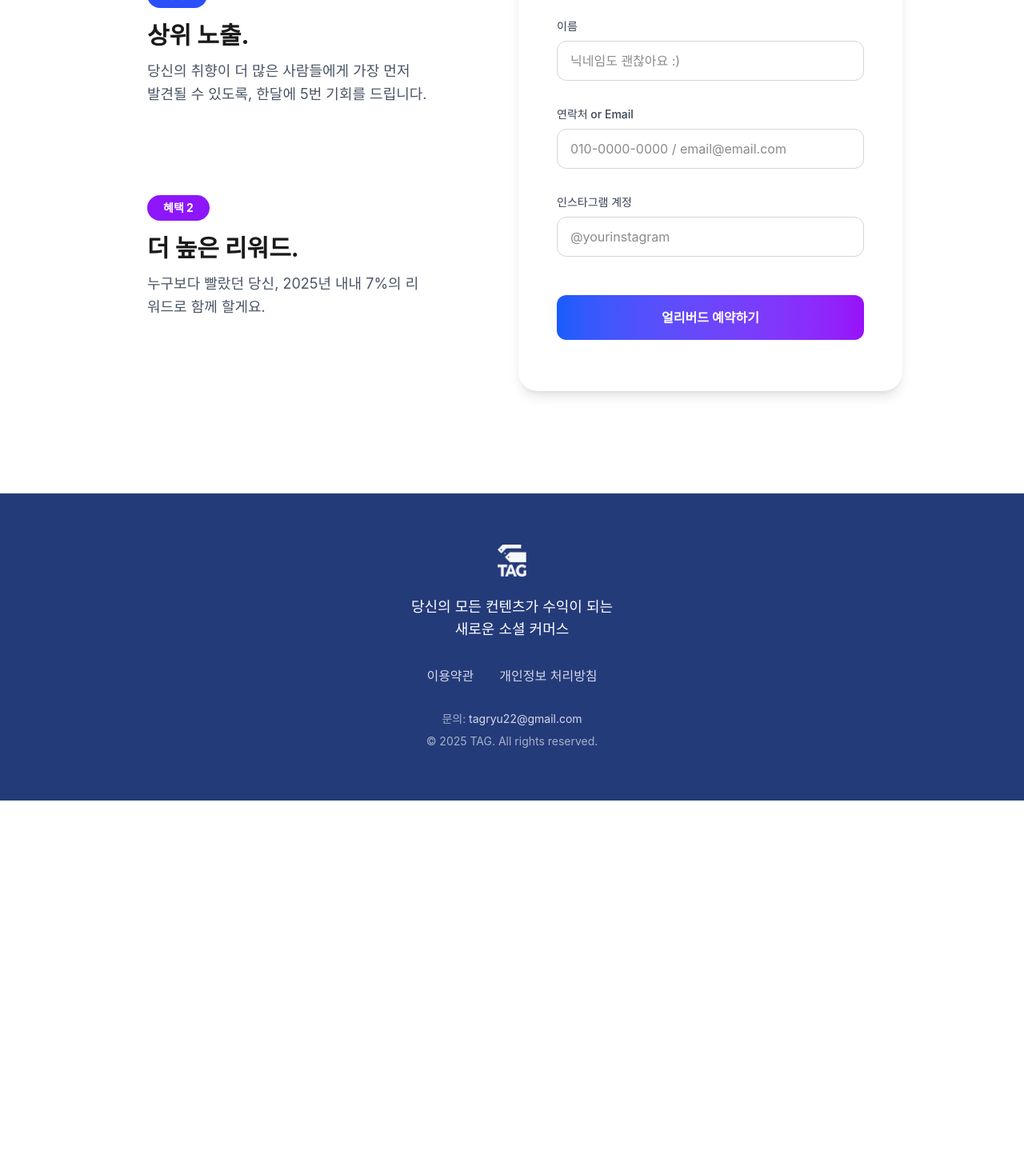
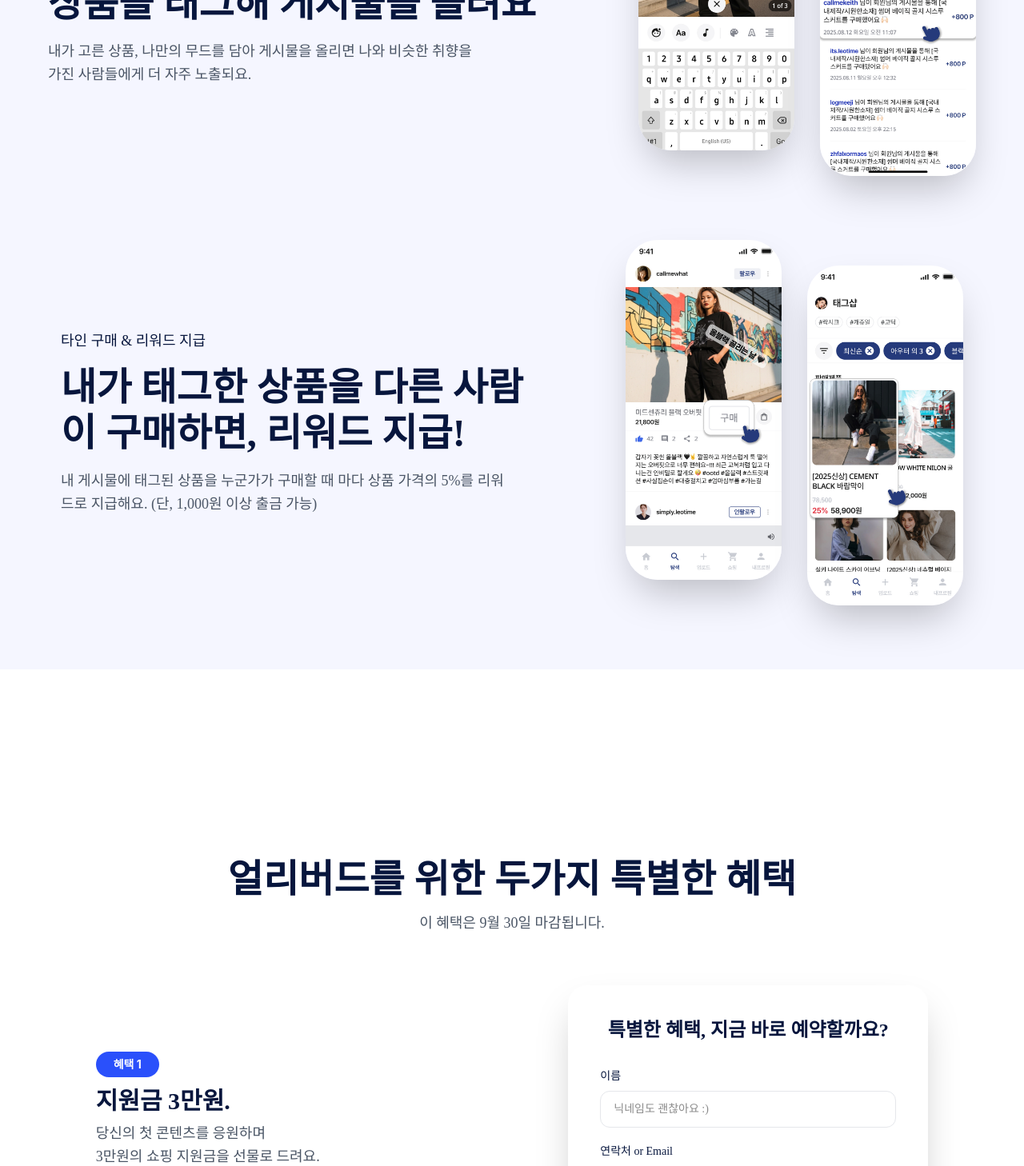
Before and after one commit to tagryu/tag_landing, a Next.js app: page / in a window 1280 px wide. Shown: the part 2860-4318 px from the top of the page at 80% size. Before the commit the page ends 3861 px from the top, so only its background shows below. Built offline with nearby package versions, Linux system fonts and the light colour scheme; no server answers.

Commit message:
Feat: UI update

```diff
--- a/src/app/page.tsx
+++ b/src/app/page.tsx
@@ -2,7 +2,8 @@ import Navigation from '@/components/Navigation';
 import HeroSection from '@/components/HeroSection';
 import RevenueSection from '@/components/RevenueSection';
 import RewardSection from '@/components/RewardSection';
-import IncomeCalculator from '@/components/IncomeCalculator';
+import OOTDSection from '@/components/OOTDSection';
+import EarlyBirdSection from '@/components/EarlyBirdSection';
 import Footer from '@/components/Footer';
 
 export default function Home() {
@@ -12,7 +13,8 @@ export default function Home() {
       <HeroSection />
       <RevenueSection />
       <RewardSection />
-      <IncomeCalculator />
+      <OOTDSection />
+      <EarlyBirdSection />
       <Footer />
     </div>
   );
--- a/src/components/EarlyBirdSection.tsx
+++ b/src/components/EarlyBirdSection.tsx
@@ -49,14 +49,15 @@ export default function EarlyBirdSection() {
       <div className="container mx-auto px-6 sm:px-6 max-w-7xl py-16 sm:py-20">
         <div className="text-center mb-12 sm:mb-16">
           <h2
-            className={`font-bold text-[#07163D] mb-4 transition-all duration-1000 text-5xl px-4 sm:px-0 ${
+            className={`font-bold text-[#07163D] mb-4 transition-all duration-1000 text-2xl sm:text-5xl px-4 sm:px-0 ${
               isVisible
                 ? 'opacity-100 translate-y-0'
                 : 'opacity-0 translate-y-10'
             }`}
             style={{ fontFamily: 'Pretendard', transitionDelay: '200ms' }}
           >
-            얼리버드를 위한 두가지 특별한 혜택
+            <span className="sm:hidden">얼리버드를 위한<br/>두가지 특별한 혜택</span>
+            <span className="hidden sm:inline">얼리버드를 위한 두가지 특별한 혜택</span>
           </h2>
           <p
             className={`text-gray-600 transition-all duration-1000 text-base sm:text-lg px-4 sm:px-0 ${
@@ -87,11 +88,11 @@ export default function EarlyBirdSection() {
                   혜택 1
                 </div>
                 <h4 className="font-bold text-[#07163D] mb-2 text-xl sm:text-3xl px-4 sm:px-0" style={{ fontFamily: 'Pretendard' }}>
-                  더 많은 노출.
+                  지원금 3만원.
                 </h4>
                 <p className="text-gray-600 leading-relaxed px-4 sm:px-0 text-base sm:text-lg" style={{ fontFamily: 'Pretendard' }}>
-                  <span className="sm:hidden">당신의 스타일이 더 많은 사람들에게<br/>가장 먼저 발견될 수 있도록<br/>5번의 기회를 드립니다.</span>
-                  <span className="hidden sm:inline">당신의 스타일이 더 많은 사람들에게 가장 먼저<br/>발견될 수 있도록 5번의 기회를 드립니다.</span>
+                  <span className="sm:hidden">당신의 첫 콘텐츠를 응원하며<br/>3만원의 쇼핑 지원금을 선물로 드려요.</span>
+                  <span className="hidden sm:inline">당신의 첫 콘텐츠를 응원하며<br/>3만원의 쇼핑 지원금을 선물로 드려요.</span>
                 </p>
               </div>
 
@@ -104,7 +105,7 @@ export default function EarlyBirdSection() {
                   더 높은 리워드.
                 </h4>
                 <p className="text-gray-600 leading-relaxed px-4 sm:px-0 text-base sm:text-lg" style={{ fontFamily: 'Pretendard' }}>
-                  <span className="sm:hidden">누구보다 빨랐던 당신과<br/>2025년 내내 7%의 리워드로<br/>함께 할게요.</span>
+                  <span className="sm:hidden">누구보다 빨랐던 당신과 2025년 내내 <br/>7%의 리워드로 함께 할게요.</span>
                   <span className="hidden sm:inline">누구보다 빨랐던 당신과 2025년 내내 7%의 리워드로 함께 할게요.</span>
                 </p>
               </div>
--- a/src/components/Footer.tsx
+++ b/src/components/Footer.tsx
@@ -25,7 +25,7 @@ export default function Footer() {
         </div>
 
         <div className="text-xs sm:text-sm text-white/60 space-y-2">
-          <p>문의: <a href="mailto:tag_official@tags.kr" className="text-white/80 hover:text-white transition-colors">tagryu22@gmail.com</a></p>
+          <p>문의: <a href="mailto:tag_official@tags.kr" className="text-white/80 hover:text-white transition-colors">tag_official@tags.kr</a></p>
           <p>© 2025 TAG. All rights reserved.</p>
         </div>
       </div>
--- a/src/components/OOTDSection.tsx
+++ b/src/components/OOTDSection.tsx
@@ -32,7 +32,8 @@ export default function OOTDSection() {
   return (
     <section
       ref={sectionRef}
-      className="bg-[#F5F6FF] py-16 sm:py-20 min-h-[600px] sm:min-h-[1375px]"
+      className="bg-[#F5F6FF] py-16 sm:py-20"
+      style={{ minHeight: '600px' }}
     >
       <div className="container mx-auto px-6 sm:px-6 max-w-7xl">
         <div className="text-center mb-12 sm:mb-16">
--- a/src/components/RewardSection.tsx
+++ b/src/components/RewardSection.tsx
@@ -64,10 +64,10 @@ export default function RewardSection() {
           }`}
           style={{ transitionDelay: '600ms' }}
           >
-            <p className="text-gray-600 mb-1 px-6 sm:px-0 text-base sm:text-xl" style={{ fontFamily: 'Pretendard' }}>
+            <p className="text-gray-600 mb-1 px-4 sm:px-0 text-base sm:text-xl" style={{ fontFamily: 'Pretendard' }}>
               팔로워나 좋아요 수에 상관없이,
             </p>
-            <p className="text-gray-600 px-6 sm:px-0 text-base sm:text-xl" style={{ fontFamily: 'Pretendard' }}>
+            <p className="text-gray-600 px-4 sm:px-0 text-base sm:text-xl" style={{ fontFamily: 'Pretendard' }}>
               누구나 수익을 만들 수 있어요.
             </p>
           </div>
```
